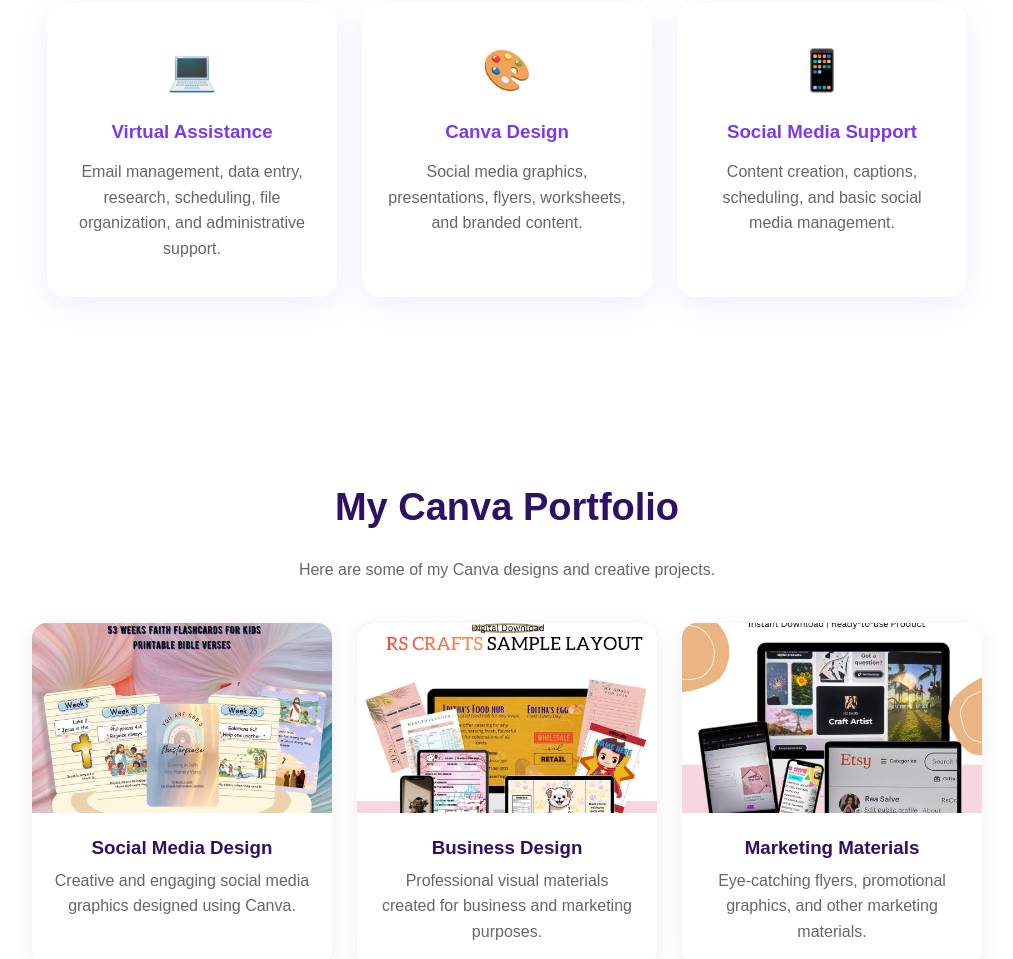
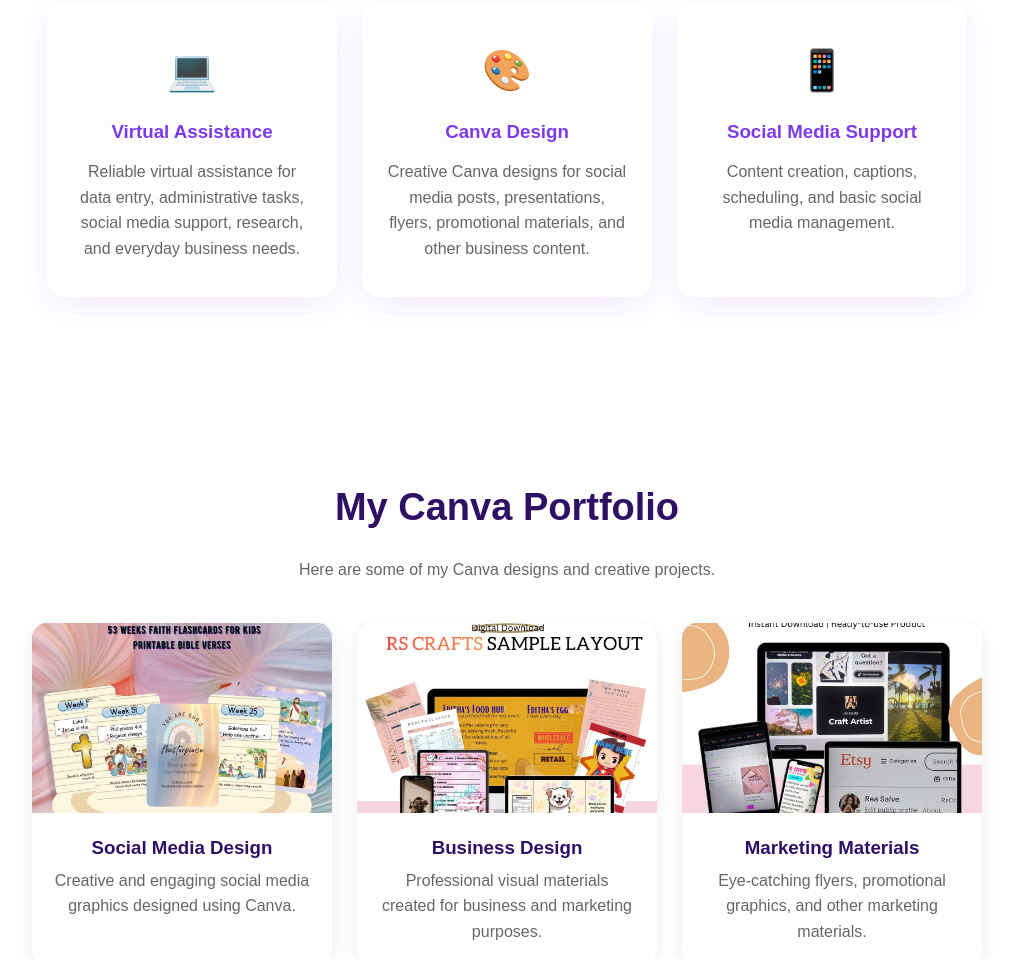
Before and after one commit to reapequit-va/my-va-portfolio, a plain HTML site: page index.html in a window 1280 px wide. Shown: the part 921-1880 px from the top of the page, without its empty margins (133-1146 px from the left). Drawn offline with Linux system fonts and the light colour scheme.

Commit message:
Add files via upload

```diff
--- a/index.html
+++ b/index.html
@@ -387,9 +387,11 @@
       <h3>Virtual Assistance</h3>
 
       <p>
-        Email management, data entry, research,
-        scheduling, file organization, and administrative support.
-      </p>
+  Reliable virtual assistance for data entry,
+  administrative tasks, social media support,
+  research, and everyday business needs.
+</p>
+
 
     </div>
 
@@ -401,9 +403,11 @@
       <h3>Canva Design</h3>
 
       <p>
-        Social media graphics, presentations,
-        flyers, worksheets, and branded content.
-      </p>
+  Creative Canva designs for social media posts,
+  presentations, flyers, promotional materials,
+  and other business content.
+</p>
+
 
     </div>
 
```
